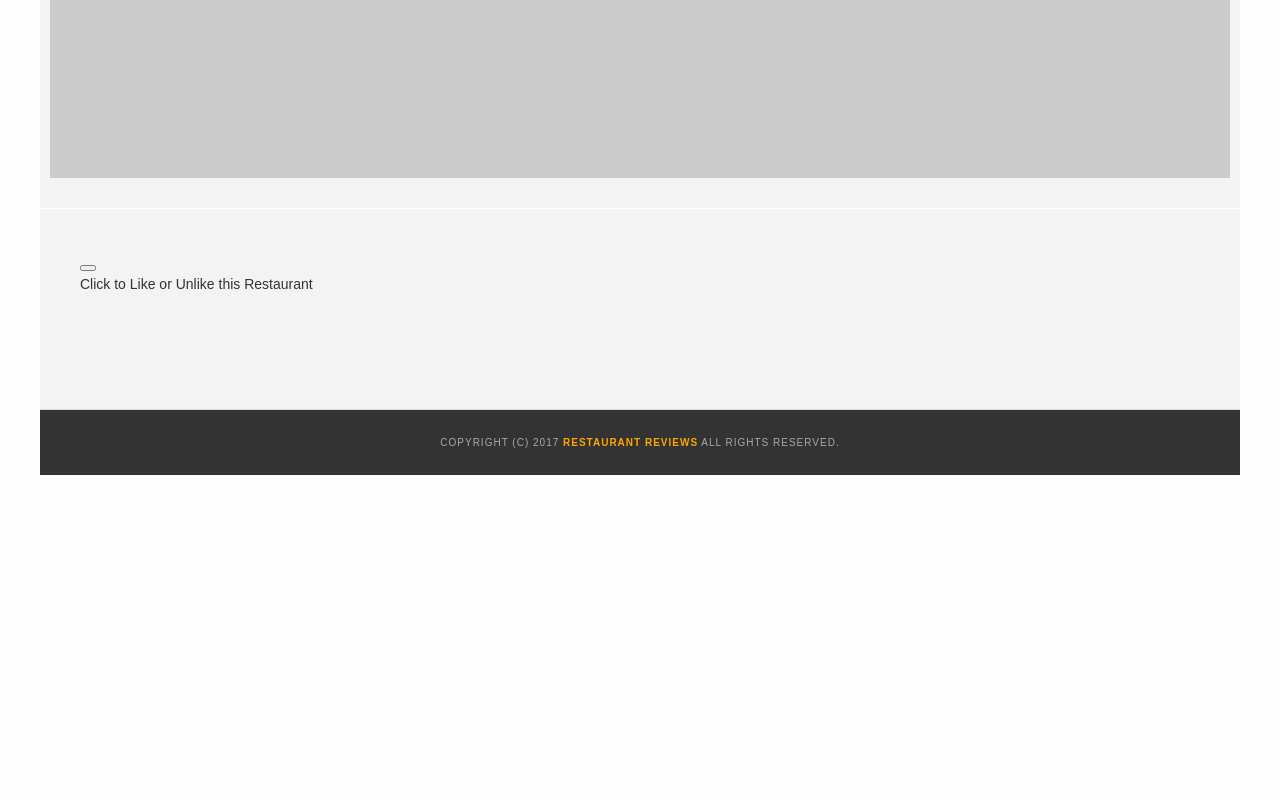
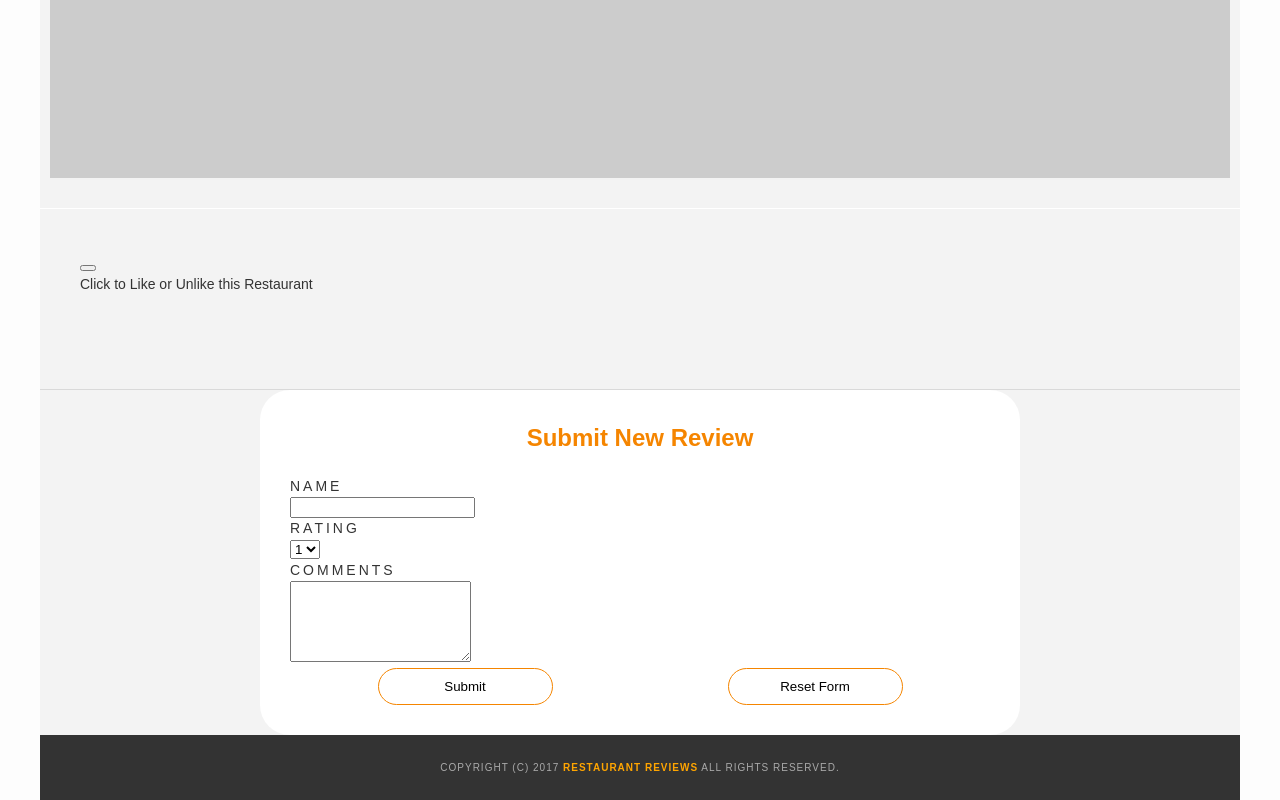
Before and after one commit to DavidJBrin/mws-restaurant-stage-3, a plain HTML site: page restaurant.html in a window 1280 px wide. Shown: the part 341-1141 px from the top of the page. Before the commit the page ends 816 px from the top, so only its background shows below. Drawn offline with nearby package versions, Linux system fonts and the light colour scheme.

Commit message:
feature: review submission; moved review form to restaurant page

```diff
--- a/css/styles.css
+++ b/css/styles.css
@@ -361,3 +361,51 @@ nav {
     display: inline-block;
     font-size: 16px;
 }
+
+/*
+Adding formatting for review area of restaurant.html
+posting the review form
+*/
+.form {
+  background-color: white;
+  border-radius: 30px;
+  padding: 30px;
+  width: 100%;
+  max-width: 700px;
+}
+.form--centered {
+  margin-left: auto;
+  margin-right: auto;
+}
+.form__label {
+  color: rgba(0, 0, 0, .8);
+  text-transform: uppercase;
+  letter-spacing: 3px;
+}
+.form__title {
+  color: #f58500;
+  font-size: 18pt;
+  text-align: center;
+}
+.form__button {
+  color: black;
+  background: white;
+  border-radius: 20px;
+  border: 1px solid #f58500;
+  outline: none;
+  width: 25%;
+  padding: 10px 0;
+}
+.form__button:hover {
+  background-color: #f58500;
+  color: white;
+  cursor: pointer;
+}
+.form__button--hover-red:hover {
+  background-color: #c11300;
+}
+.form__group--flex-column {
+  display: flex;
+  flex-direction: row;
+  justify-content: space-around;
+}
--- a/js/dbhelper.js
+++ b/js/dbhelper.js
@@ -179,9 +179,6 @@ class DBHelper {
     return (`./restaurant.html?id=${restaurant.id}`);
   }
 
-  static urlForReviewForm(restaurant) {
-    return (`./review.html?id=${restaurant.id}`);
-  }
   /**
    * Restaurant image URL.
    */
--- a/js/restaurant_info.js
+++ b/js/restaurant_info.js
@@ -111,12 +111,6 @@ fillRestaurantHTML = (restaurant = self.restaurant) => {
   if (restaurant.operating_hours) {
     fillRestaurantHoursHTML();
   }
-
-  // add "add review" interface
-  review = document.getElementById('restaurant-review-form');
-  review.href = DBHelper.urlForReviewForm(restaurant);
-  review.setAttribute('aria-label', 'Review form for ' + restaurant.name);
-  review.innerText = "Add Review";
 
   // fill reviews
   idbProject.addReviews(restaurant.id, fillReviewsHTML);
--- a/restaurant.html
+++ b/restaurant.html
@@ -83,10 +83,42 @@
     <!-- Beginning reviews -->
     <section id="reviews-container">
       <p><button id="restaurant-favorite" aria-label="Toggle to like or unlike restaurant"></button><br>Click to Like or Unlike this Restaurant</p>
-      <h3><a id="restaurant-review-form" aria-label="Click to add a restaurant review" href=""></a></h3>
       <ul id="reviews-list"></ul>
     </section>
     <!-- End reviews -->
+    <section id="add-review">
+      <form class="form form--centered">
+        <h2 class="form__title">Submit New Review</h2>
+        <div class="form__group">
+          <label for="name" class="form__label">Name</label>
+          <div class="form__control">
+            <input type="text" name="name" id="name" required/>
+          </div>
+        </div>
+        <div class="form__group">
+          <label for="rating" class="form__label">Rating</label>
+          <div class="form__control">
+            <select id="rating">
+              <option value="1">1</option>
+              <option value="2">2</option>
+              <option value="3">3</option>
+              <option value="4">4</option>
+              <option value="5">5</option>
+          </select>
+          </div>
+        </div>
+        <div class="form__group">
+          <label for="comments" class="form__label">Comments</label>
+          <div class="form__control">
+            <textarea name="comments" id="comments" rows="5" required></textarea>
+          </div>
+        </div>
+        <div class="form__group--flex-column">
+          <input type="submit" value="Submit" class="form__button">
+          <input type="reset" value="Reset Form" class="form__button form__button--hover-red">
+        </div>
+      </form>
+</section>
   </main>
   <!-- End main -->
 
```
Also changed, not shown: js/review.js (+10 -10 lines).
